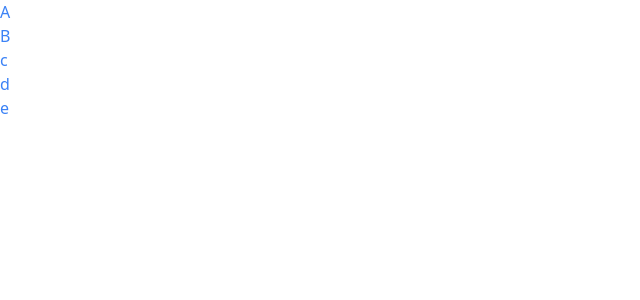
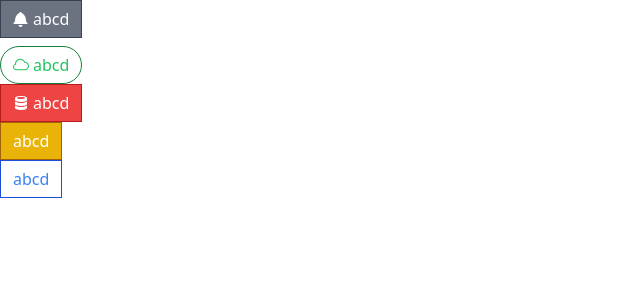
Before and after one commit to chandravivek01/ComponentsDocumentation, a React (Create React App) app: page / in a window 1280 px wide. Shown: the top 300 px of the page, without its empty margins (0-640 px from the left). Built offline with nearby package versions, Linux system fonts and the light colour scheme; the HTML template or start-up script is replaced by a standard one.

Commit message:
create custom Button component to add styles and handle events ...

```diff
--- a/package.json
+++ b/package.json
@@ -6,10 +6,13 @@
     "@testing-library/jest-dom": "^5.17.0",
     "@testing-library/react": "^13.4.0",
     "@testing-library/user-event": "^13.5.0",
+    "classnames": "^2.3.2",
     "prop-types": "^15.8.1",
     "react": "^18.2.0",
     "react-dom": "^18.2.0",
+    "react-icons": "^4.12.0",
     "react-scripts": "5.0.1",
+    "tailwind-merge": "^2.0.0",
     "web-vitals": "^2.1.4"
   },
   "scripts": {
--- a/src/App.js
+++ b/src/App.js
@@ -1,22 +1,40 @@
 import Button from "./Button";
 
+import { GoBell } from 'react-icons/go';
+import { GoCloud } from 'react-icons/go';
+import { GoDatabase } from 'react-icons/go';
+
 function App() {
+
+  const handleClick = () => {
+    console.log('Clicked!!')
+  }
+
   return (
     <>
       <div>
-        <Button primary>A</Button>
+        <Button secondary onClick={handleClick} classNames="mb-2">
+          <GoBell></GoBell>
+          abcd
+          </Button>
       </div>
       <div>
-        <Button>B</Button>
+        <Button success rounded outline onClick={handleClick}>
+          <GoCloud></GoCloud>
+          abcd
+          </Button>
       </div>
       <div>
-        <Button>c</Button>
+        <Button danger onClick={handleClick}>
+          <GoDatabase></GoDatabase>
+          abcd
+          </Button>
       </div>
       <div>
-        <Button>d</Button>
+        <Button warning onClick={handleClick}>abcd</Button>
       </div>
       <div>
-        <Button>e</Button>
+        <Button primary outline onClick={handleClick}>abcd</Button>
       </div>
     </>
   );
--- a/src/Button.js
+++ b/src/Button.js
@@ -1,19 +1,40 @@
-import React from 'react'
+import React from 'react';
+import classNames from 'classnames';
+
+import { twMerge } from 'tailwind-merge';
 
 function Button({
     children,
     primary,
     secondary,
     success,
-    info,
     warning,
     danger,
     outline,
-    rounded
+    rounded,
+    ...rest
 }) {
+
+    const classes = twMerge(
+        classNames(rest.classNames, `flex items-center px-3 py-1.5 border`, {
+            'border-blue-700 bg-blue-500 text-white': primary,
+            'border-gray-700 bg-gray-500 text-white':secondary,
+            'border-green-700 bg-green-500 text-white': success,
+            'border-yellow-700 bg-yellow-500 text-white': warning,
+            'border-red-700 bg-red-500 text-white': danger,
+            'rounded-full': rounded,
+            'bg-white': outline,
+            'text-blue-500': outline && primary,
+            'text-gray-900': outline && secondary,
+            'text-green-500': outline && success,
+            'text-yellow-500': outline && warning,
+            'text-red-500': outline && danger,
+        })
+    );
+
     return (
         <>
-            <button className='text-blue-500'>{children}</button>
+            <button className={classes} {...rest}>{children}</button>
         </>
 
     );
@@ -21,13 +42,13 @@
 
 Button.propTypes = {
 
-    checkVariationValue: ({ primary, secondary, success, info, warning, danger }) => {
+    checkVariationValue: ({ primary, secondary, success, warning, danger }) => {
 
         const count = Number(!!primary) + Number(!!secondary) + Number(!!success) +
-            Number(!!info) + Number(!!warning) + Number(!!danger);
+             + Number(!!warning) + Number(!!danger);
 
         if (count > 1)
-            return new Error('Only one of primary, secondary, success, info, warning, danger can be true.');
+            return new Error('Only one of primary, secondary, success, warning, danger can be true.');
     }
 }
 
--- a/src/index.css
+++ b/src/index.css
@@ -1,3 +1,7 @@
 @tailwind base;
 @tailwind components;
 @tailwind utilities;
+
+button > svg {
+    margin-right: 4px;
+}
```
Also changed, not shown: 1 other file (tests, documents, lock files or other folders).
